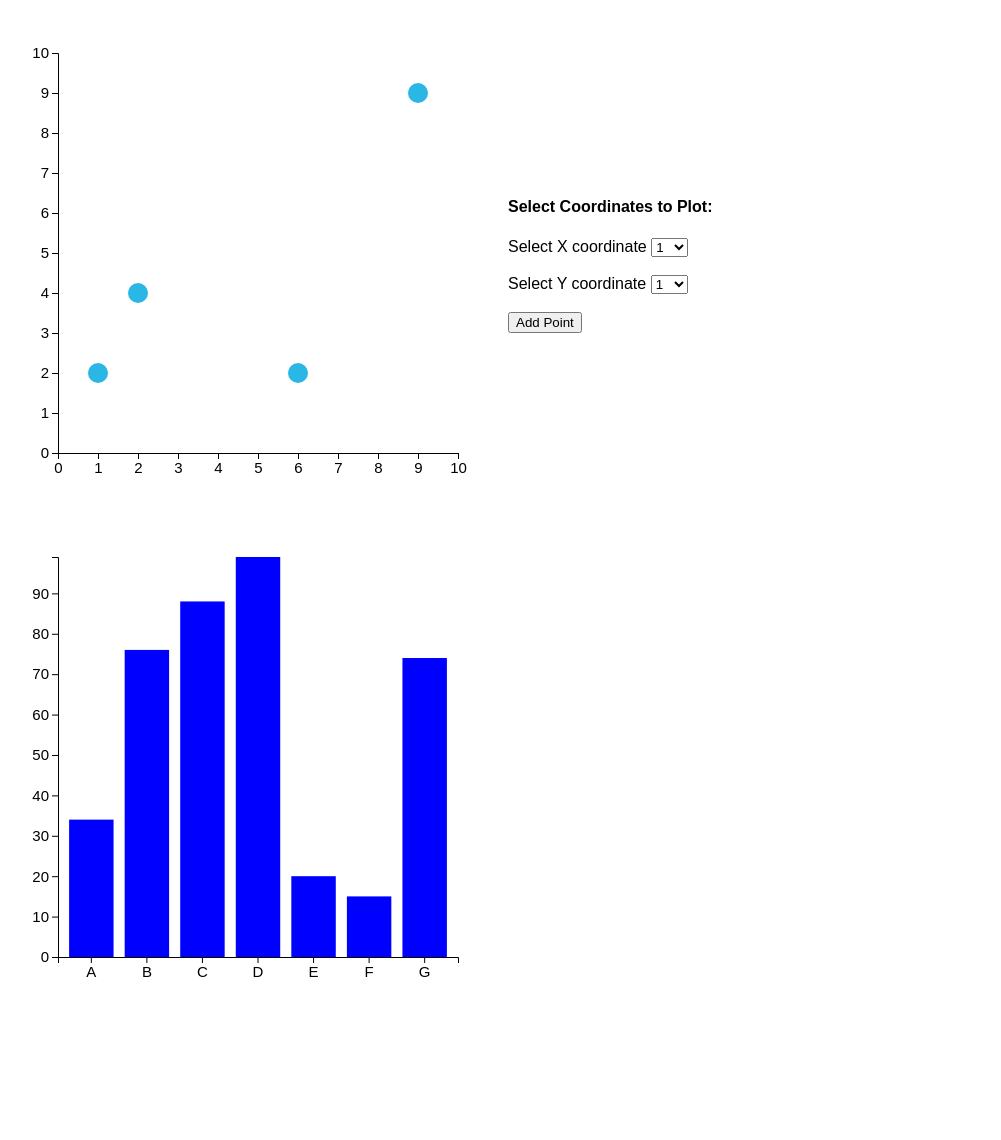
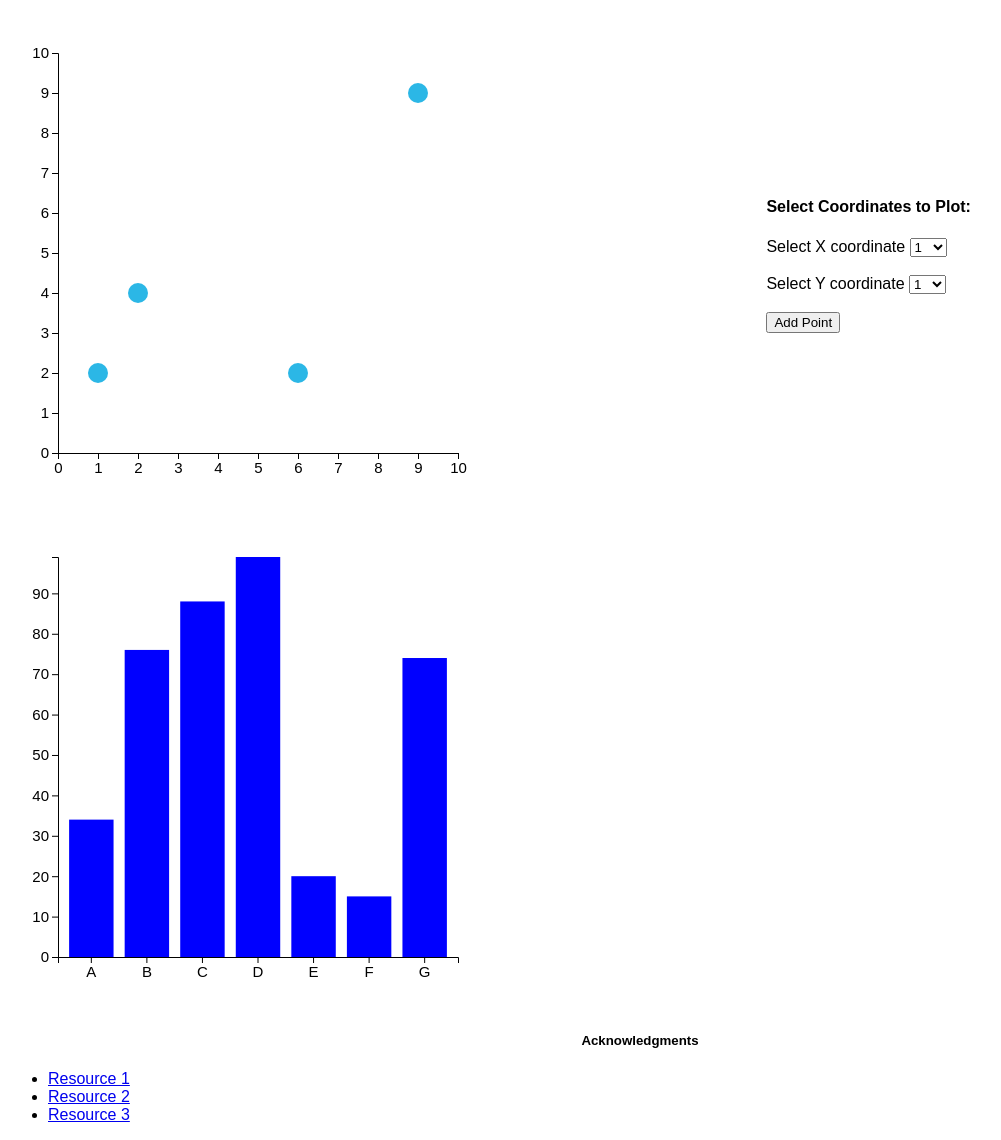
Before and after one commit to DS4200-S23-Class/hw-05-hoyler-krolik-hw5, a plain HTML site: page index.html in a window 1280 px wide. Shown: the part 77-1217 px from the top of the page, without its empty margins (0-1001 px from the left). Before the commit the page ends 1104 px from the top, so only its background shows below. Drawn offline with Linux system fonts and the light colour scheme.

Commit message:
push for final comments and changes

```diff
--- a/index.html
+++ b/index.html
@@ -1,34 +1,42 @@
 <!DOCTYPE html>
 <html>
 
+<!-- Creat head -->
 <head>
 
     <meta charset=utf-8/>
-
+    <!-- Add style -->
     <link rel="stylesheet" href="style.css">
 
+    <!-- Add title -->
     <title>hw-05</title>
 
+    <!--  add javascript -->
     <script src="js/d3.v6.1.1/d3.min.js"></script>
 
 </head>
 
-
+<!-- Website Body -->
 <body>
 
+    <!-- Header for HW-05 -->
     <h1>hw-05: Interactive Graph with D3</h1>
+
+    <!-- create and label div for charts -->
     <div class='charts'>
 
-        <div class="left-column">
-
+        <!-- create and label div for scatter plot and adding points -->
         <div class="scatter">
-
+            <!-- Div for the scatter plot graph to go -->
             <div class="chart">
             </div>
 
+            <!-- Div for adding points -->
             <div class="selection">
+
                 <h4>Select Coordinates to Plot:</h4>
                 <form >
+                    <!-- Create selection options for x-coordinate -->
                     <label> Select X coordinate </label>
                     <select id="x-cord">
                     <option value = "1"> 1 </option>
@@ -43,8 +51,10 @@
                     <option value = "10"> 10 </option>
                     </select>
                 </form>
+                <!-- Break in page between forms -->
                 <br>
                 <form>
+                    <!-- Create selection options for y-coordinate -->
                     <label> Select Y coordinate </label>
                     <select id="y-cord">
                     <option value = "1"> 1 </option>
@@ -59,10 +69,13 @@
                     <option value = "10"> 10 </option>
                     </select>
                 </form>
+                <!-- Break in page between forms and button-->
                 <br>
+                <!-- Create button for point selection -->
                 <button type="button" class="add-point">Add Point</button>
                 </div>
         </div>
+
 
         <div class="bar-chart">
 
@@ -70,12 +83,19 @@
 
     </div>
 
-        <div class="right-column">
-
-
-
+    <div>
+        <!-- Acknowledgements -->
+        <h5>Acknowledgments</h5>
+        <div>
+            <ul>
+                <li><a href="https://www.w3schools.com/graphics/svg_intro.asp">Resource 1</a></li>
+                <li><a href="https://learn-the-web.algonquindesign.ca/topics/advanced-svg/">Resource 2</a></li>
+                <li><a href="https://forum.freecodecamp.org/t/appended-element-is-visible-in-document-but-not-visible-visually/276141">Resource 3</a></li>
+            </ul>
         </div>
     </div>
+
+<!-- connect webpage to Javascript file -->
 <script src="js/d3.v6.1.1/main.js"></script>
 </body>
 
--- a/style.css
+++ b/style.css
@@ -1,46 +1,69 @@
+/* change font of webpage to Ariel */
+
 body {
 
     font-family: Arial;
 }
 
+/* center header 1 */
 h1 {
     text-align: center;
 }
 
+/* center header 5 */
+h5 {
+    text-align: center;
+}
+
+/* format scatter div */
 .scatter {
     display: flex;
+}
+
+/* format chart div */
+.chart {
+    width: 60%;
+}
+
+/* format selection div */
+.selection {
+    align-self: center;
+    width: 40%;
 
 }
 
-.selection {
-    align-self: center;
-}
-
+/* scatter points color */
 .scatter-point {
     fill: rgb(43, 183, 230);
     position: relative;
 }
 
+/* scatter points hover color */
 .scatter-point:hover {
 
     fill: green;
 }
 
+/* scatter border point color */
 .border-point {
     stroke-width: 3px;
     stroke: red;
 }
 
+
+/* format bar graph  */
 .bar {
     display: flex;
     fill: blue;
     flex-direction: row;
 }
 
+/* bar graph hover color */
 .bar:hover {
     fill: orange;
 }
 
+/* format bar graph tooltip2 */
 .tooltip2{
     position: absolute;
     background-color: gray;
```
Also changed, not shown: js/d3.v6.1.1/main.js (+19 -12 lines). Lines whose indentation alone changed are shown as unchanged.
